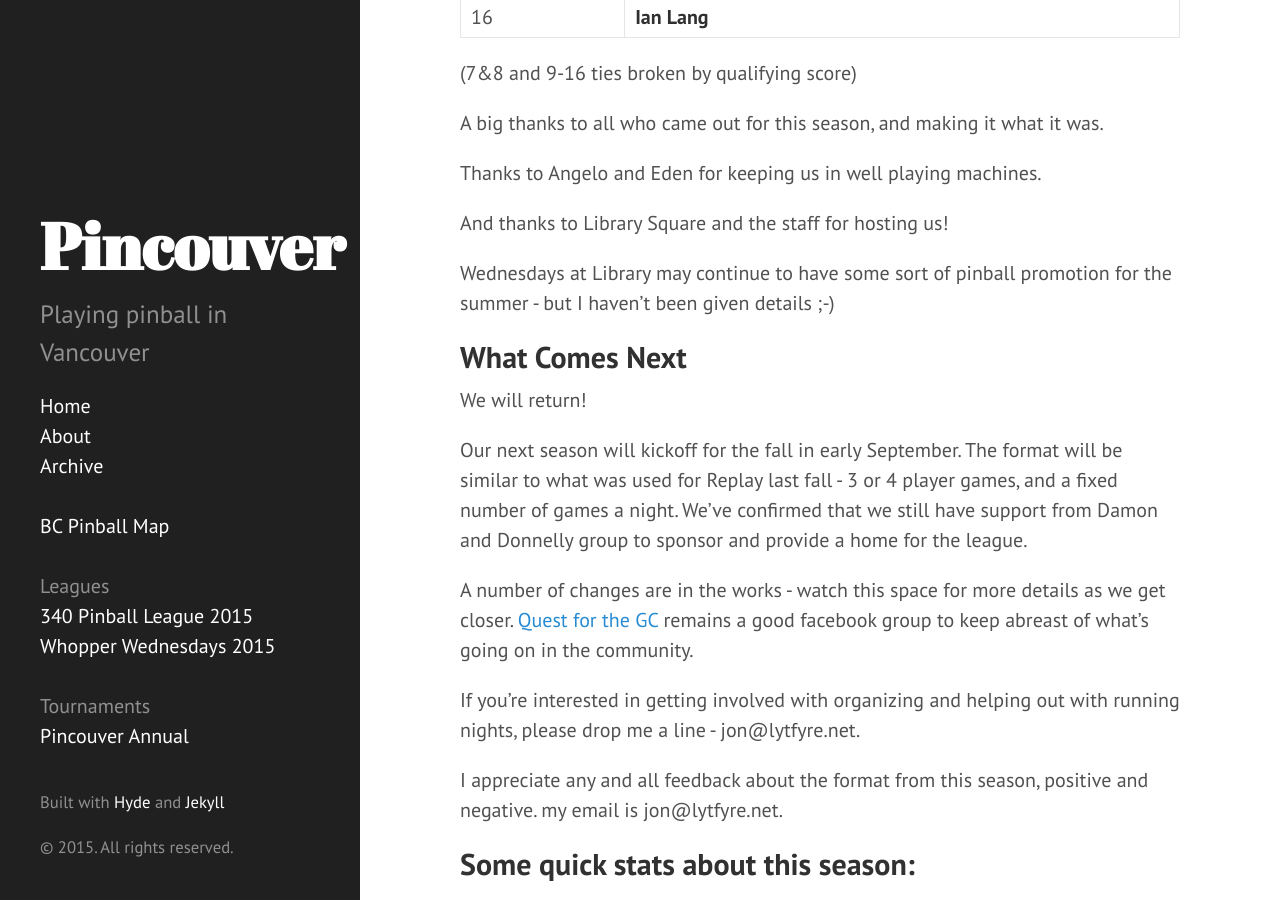
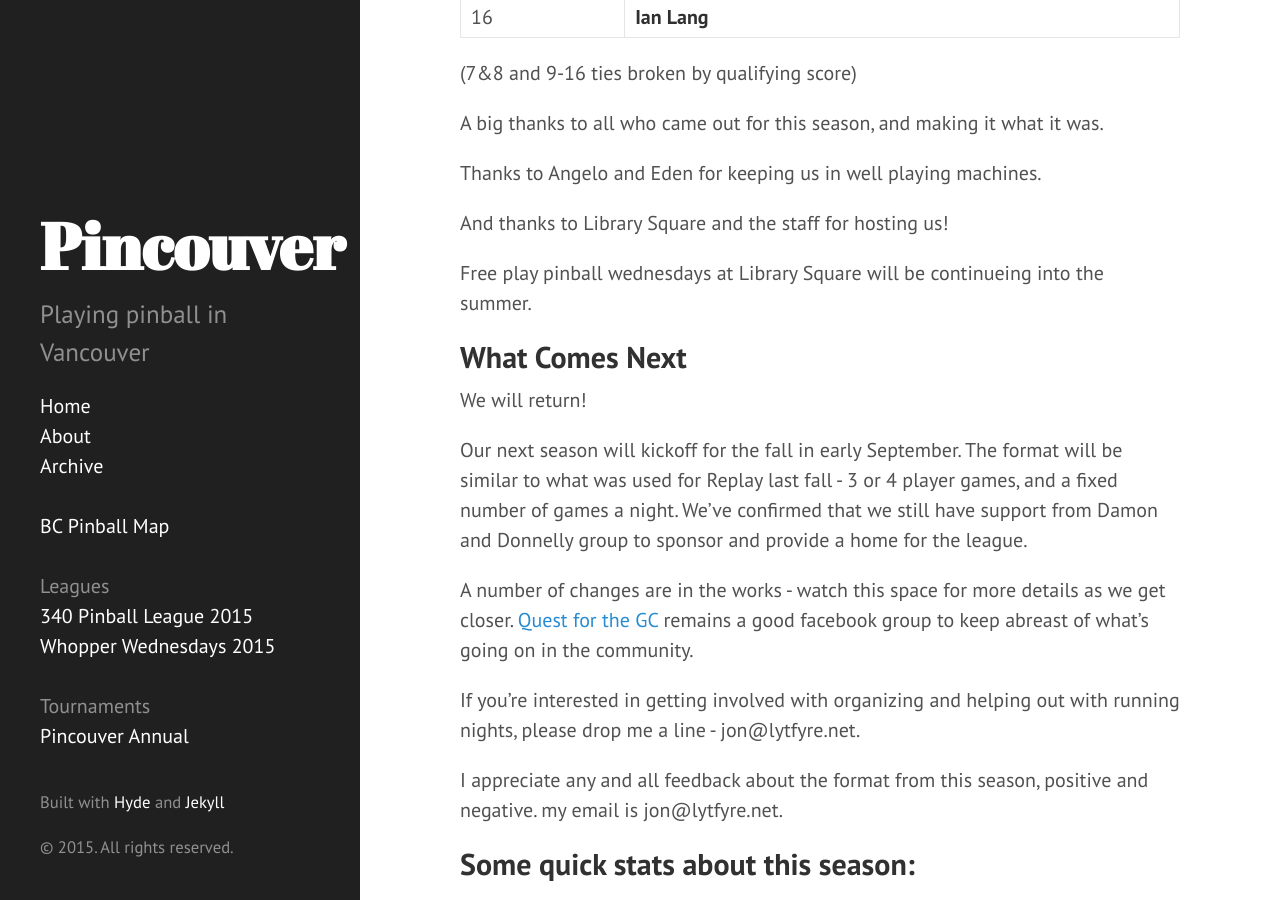
Before and after one commit to lytfyre/VancouverPinball, a Jekyll site: the page built from _posts/2015-07-31-ww2015wrapup.md, in a window 1280 px wide and 900 px high, scrolled down 1018 px. Built offline with Jekyll 4.4.1, drawn with Linux system fonts in a browser that asks for light colours.

Commit message:
Add library free play for the summer.

```diff
--- a/_posts/2015-07-31-ww2015wrapup.md
+++ b/_posts/2015-07-31-ww2015wrapup.md
@@ -39,7 +39,7 @@ Thanks to Angelo and Eden for keeping us in well playing machines.
 
 And thanks to Library Square and the staff for hosting us!
 
-Wednesdays at Library may continue to have some sort of pinball promotion for the summer - but I haven't been given details ;-)
+Free play pinball wednesdays at Library Square will be continueing into the summer.
 
 ## What Comes Next
 
```
